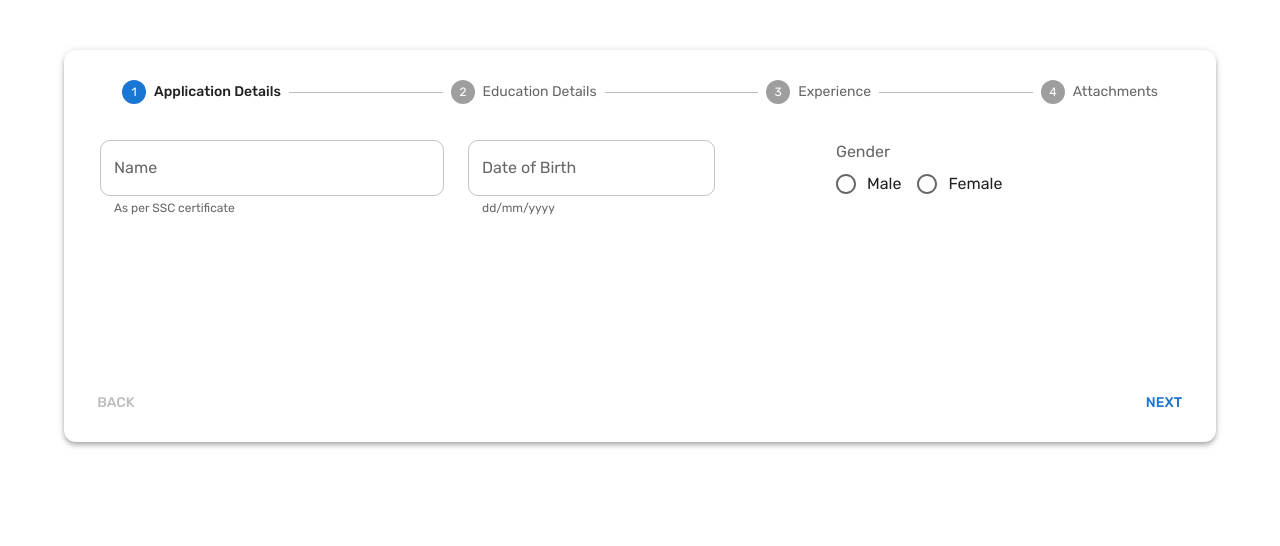
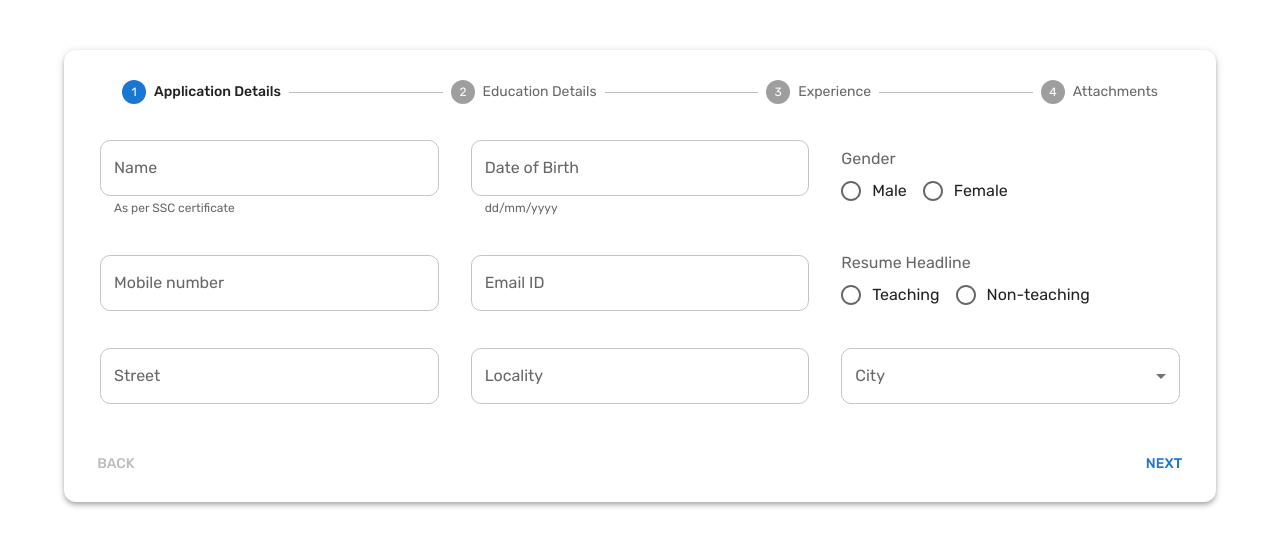
Before and after one commit to AcharyaUniversity/JobApplication, a React (Create React App) app: page / in a window 1280 px wide. Shown: the top 546 px of the page. Built offline with nearby package versions, Linux system fonts and the light colour scheme.

Commit message:
make a custom select

```diff
--- a/src/components/CustomDatePicker.tsx
+++ b/src/components/CustomDatePicker.tsx
@@ -20,7 +20,7 @@ function CustomDatePicker({ value, handleChange, ...props }: Props) {
         inputFormat="dd/MM/yyyy"
         onChange={handleChange}
         renderInput={(params) => (
-          <TextField helperText="dd/mm/yyyy" {...params} />
+          <TextField fullWidth helperText="dd/mm/yyyy" {...params} />
         )}
         {...props}
       />
--- a/src/components/CustomRadioButtons.tsx
+++ b/src/components/CustomRadioButtons.tsx
@@ -9,25 +9,25 @@ import {
 interface Props {
   name: string;
   label: string;
+  value: string;
   options: {
     value: string;
     label: string;
   }[];
   handleChange: (e: any) => void;
-  [x: string]: any;
 }
 
 function CustomRadioButtons({
   name,
   label,
+  value,
   options,
   handleChange,
-  ...props
 }: Props) {
   return (
     <FormControl fullWidth>
       <FormLabel>{label}</FormLabel>
-      <RadioGroup row onChange={handleChange} name={name}>
+      <RadioGroup row value={value} onChange={handleChange} name={name}>
         {options.map((obj, index) => (
           <FormControlLabel
             key={index}
@@ -36,8 +36,6 @@ function CustomRadioButtons({
             label={obj.label}
           />
         ))}
-        {/* <FormControlLabel value="male" control={<Radio />} label="Male" />
-        <FormControlLabel value="female" control={<Radio />} label="Female" /> */}
       </RadioGroup>
     </FormControl>
   );
--- /dev/null
+++ b/src/components/CustomSelect.tsx
@@ -0,0 +1,31 @@
+import { Select, FormControl, MenuItem, Box, InputLabel } from "@mui/material";
+
+interface Props {
+  name: string;
+  label: string;
+  value: string;
+  items: {
+    value: string;
+    label: string;
+  }[];
+  handleChange: (e: any) => void;
+}
+
+function CustomSelect({ name, label, value, items, handleChange }: Props) {
+  return (
+    <Box sx={{ minWidth: 120 }}>
+      <FormControl fullWidth>
+        <InputLabel>{label}</InputLabel>
+        <Select name={name} value={value} label={label} onChange={handleChange}>
+          {items.map((obj, index) => (
+            <MenuItem key={index} value={obj.value}>
+              {obj.label}
+            </MenuItem>
+          ))}
+        </Select>
+      </FormControl>
+    </Box>
+  );
+}
+
+export default CustomSelect;
--- a/src/components/CustomTextField.tsx
+++ b/src/components/CustomTextField.tsx
@@ -2,13 +2,16 @@ import React from "react";
 import { TextField } from "@mui/material";
 
 interface Props {
+  name: string;
   value: string;
   handleChange: (e: any) => void;
   [x: string]: any;
 }
 
-function CustomTextField({ value, handleChange, ...props }: Props) {
-  return <TextField {...props} value={value} onChange={handleChange} />;
+function CustomTextField({ name, value, handleChange, ...props }: Props) {
+  return (
+    <TextField name={name} value={value} onChange={handleChange} {...props} />
+  );
 }
 
 export default CustomTextField;
--- a/src/components/Forms/ApplicationDetailsForm.tsx
+++ /dev/null
@@ -1,101 +0,0 @@
-import { useEffect, useState } from "react";
-import { Box, Grid } from "@mui/material";
-import CustomTextField from "../CustomTextField";
-import { makeStyles } from "@mui/styles";
-import CustomDatePicker from "../CustomDatePicker";
-import CustomRadioButtons from "../CustomRadioButtons";
-
-interface IValues {
-  name: string;
-  birthDate: Date | null;
-  gender: string;
-  phone: string;
-  email: string;
-  headline: string;
-  street: string;
-  locality: string;
-  city: string;
-  state: string;
-  country: string;
-  pinCode: string;
-  skills: string;
-  linkedIn?: string;
-  link?: string;
-}
-
-const useStyles = makeStyles((theme) => ({
-  form: {
-    padding: "10px 0",
-  },
-}));
-
-function ApplicationDetailsForm() {
-  const classes = useStyles();
-
-  const [values, setValues] = useState<IValues>({
-    name: "",
-    birthDate: null,
-    gender: "",
-    phone: "",
-    email: "",
-    headline: "",
-    street: "",
-    locality: "",
-    city: "",
-    state: "",
-    country: "",
-    pinCode: "",
-    skills: "",
-    linkedIn: "",
-    link: "",
-  });
-
-  const handleFieldChange = (e: any) => {
-    setValues({ ...values, [e.target.name]: e.target.value });
-  };
-
-  const handleDateChange = (value: Date | null) => {
-    setValues({ ...values, birthDate: value });
-  };
-
-  // useEffect(() => {
-  //   console.log(values);
-  // }, [values]);
-
-  return (
-    <Box component="form" className={classes.form}>
-      <Grid container rowSpacing={1} columnSpacing={{ xs: 1, sm: 2, md: 3 }}>
-        <Grid item xs={12} md={4}>
-          <CustomTextField
-            name="name"
-            value={values.name}
-            handleChange={handleFieldChange}
-            fullWidth
-            label="Name"
-            helperText="As per SSC certificate"
-          />
-        </Grid>
-        <Grid item xs={12} md={4}>
-          <CustomDatePicker
-            value={values.birthDate}
-            handleChange={handleDateChange}
-            label="Date of Birth"
-          />
-        </Grid>
-        <Grid item xs={12} md={4}>
-          <CustomRadioButtons
-            name="gender"
-            label="Gender"
-            options={[
-              { value: "male", label: "Male" },
-              { value: "female", label: "Female" },
-            ]}
-            handleChange={handleFieldChange}
-          />
-        </Grid>
-      </Grid>
-    </Box>
-  );
-}
-
-export default ApplicationDetailsForm;
--- a/src/components/Steppers/DesktopFormStepper.tsx
+++ b/src/components/Steppers/DesktopFormStepper.tsx
@@ -46,9 +46,7 @@ function DesktopStepper({ steps, activeStep, handleNext, handleBack }: Props) {
         </>
       ) : (
         <>
-          <Box sx={{ height: 255, width: "100%", p: 2 }}>
-            {steps[activeStep].form}
-          </Box>
+          <Box sx={{ width: "100%", p: 2 }}>{steps[activeStep].form}</Box>
           <Box sx={{ display: "flex", flexDirection: "row", pt: 2 }}>
             <Button
               color="inherit"
--- a/src/components/Steppers/MobileFormStepper.tsx
+++ b/src/components/Steppers/MobileFormStepper.tsx
@@ -28,7 +28,6 @@ function MobileFormStepper({
             sx={{
               display: "flex",
               alignItems: "center",
-              height: 50,
               pl: 2,
               bgcolor: "background.default",
             }}
@@ -46,16 +45,13 @@ function MobileFormStepper({
             sx={{
               display: "flex",
               alignItems: "center",
-              height: 50,
               pl: 2,
               bgcolor: "background.default",
             }}
           >
             <Typography>{steps[activeStep].label}</Typography>
           </Paper>
-          <Box sx={{ height: 255, width: "100%", p: 2 }}>
-            {steps[activeStep].form}
-          </Box>
+          <Box sx={{ width: "100%", p: 2 }}>{steps[activeStep].form}</Box>
           <MobileStepper
             variant="text"
             steps={steps.length}
--- /dev/null
+++ b/src/containers/Forms/ApplicationDetailsForm.tsx
@@ -0,0 +1,182 @@
+import { useEffect, useState } from "react";
+import { Box, Grid } from "@mui/material";
+import CustomTextField from "../../components/CustomTextField";
+import { makeStyles } from "@mui/styles";
+import CustomDatePicker from "../../components/CustomDatePicker";
+import CustomRadioButtons from "../../components/CustomRadioButtons";
+import CustomSelect from "../../components/CustomSelect";
+
+interface IValues {
+  name: string;
+  birthDate: Date | null;
+  gender: string;
+  phone: string;
+  email: string;
+  headline: string;
+  street: string;
+  locality: string;
+  city: string;
+  state: string;
+  country: string;
+  pinCode: string;
+  skills: string;
+  linkedIn?: string;
+  link?: string;
+}
+
+const useStyles = makeStyles((theme) => ({
+  form: {
+    padding: "10px 0",
+  },
+}));
+
+function ApplicationDetailsForm() {
+  const classes = useStyles();
+
+  const [values, setValues] = useState<IValues>({
+    name: "",
+    birthDate: null,
+    gender: "",
+    phone: "",
+    email: "",
+    headline: "",
+    street: "",
+    locality: "",
+    city: "",
+    state: "",
+    country: "",
+    pinCode: "",
+    skills: "",
+    linkedIn: "",
+    link: "",
+  });
+
+  const handleFieldChange = (e: any) => {
+    setValues({ ...values, [e.target.name]: e.target.value });
+  };
+
+  const handleDateChange = (value: Date | null) => {
+    setValues({ ...values, birthDate: value });
+  };
+
+  // useEffect(() => {
+  //   console.log(values);
+  // }, [values]);
+
+  return (
+    <Box component="form" className={classes.form}>
+      <Grid
+        container
+        alignItems="center"
+        justifyContent="space-between"
+        rowSpacing={4}
+        columnSpacing={{ xs: 2, md: 4 }}
+      >
+        {/* first row */}
+        <>
+          <Grid item xs={12} md={4}>
+            <CustomTextField
+              name="name"
+              value={values.name}
+              handleChange={handleFieldChange}
+              fullWidth
+              label="Name"
+              helperText="As per SSC certificate"
+            />
+          </Grid>
+          <Grid item xs={12} md={4}>
+            <CustomDatePicker
+              value={values.birthDate}
+              handleChange={handleDateChange}
+              label="Date of Birth"
+            />
+          </Grid>
+          <Grid item xs={12} md={4}>
+            <CustomRadioButtons
+              name="gender"
+              label="Gender"
+              value={values.gender}
+              options={[
+                { value: "Male", label: "Male" },
+                { value: "Female", label: "Female" },
+              ]}
+              handleChange={handleFieldChange}
+            />
+          </Grid>
+        </>
+
+        {/* second row */}
+        <>
+          <Grid item xs={12} md={4}>
+            <CustomTextField
+              name="phone"
+              value={values.phone}
+              handleChange={handleFieldChange}
+              fullWidth
+              label="Mobile number"
+            />
+          </Grid>
+          <Grid item xs={12} md={4}>
+            <CustomTextField
+              name="email"
+              value={values.email}
+              handleChange={handleFieldChange}
+              fullWidth
+              label="Email ID"
+            />
+          </Grid>
+          <Grid item xs={12} md={4}>
+            <CustomRadioButtons
+              name="headline"
+              label="Resume Headline"
+              value={values.headline}
+              options={[
+                { value: "Teaching", label: "Teaching" },
+                { value: "Non-teaching", label: "Non-teaching" },
+              ]}
+              handleChange={handleFieldChange}
+            />
+          </Grid>
+        </>
+
+        {/* 3rd row */}
+        <>
+          <Grid item xs={12} md={4}>
+            <CustomTextField
+              name="street"
+              value={values.street}
+              handleChange={handleFieldChange}
+              fullWidth
+              label="Street"
+            />
+          </Grid>
+          <Grid item xs={12} md={4}>
+            <CustomTextField
+              name="locality"
+              value={values.locality}
+              handleChange={handleFieldChange}
+              fullWidth
+              label="Locality"
+            />
+          </Grid>
+          <Grid item xs={12} md={4}>
+            <CustomSelect
+              name="city"
+              label="City"
+              value={values.city}
+              items={[
+                { value: "Bangalore", label: "Bangalore" },
+                { value: "Mumbai", label: "Mumbai" },
+                { value: "Delhi", label: "Delhi" },
+                { value: "Hyderabad", label: "Hyderabad" },
+              ]}
+              handleChange={handleFieldChange}
+            />
+          </Grid>
+        </>
+      </Grid>
+    </Box>
+  );
+}
+
+export default ApplicationDetailsForm;
```
Also changed, not shown: src/containers/FormStepper.tsx (+4 -4 lines), src/containers/Forms/AttachmentsForm.tsx (renamed from src/components/Forms/AttachmentsForm.tsx), src/containers/Forms/EducationDetailsForm.tsx (renamed from src/components/Forms/EducationDetailsForm.tsx), src/containers/Forms/ExperienceForm.tsx (renamed from src/components/Forms/ExperienceForm.tsx).
